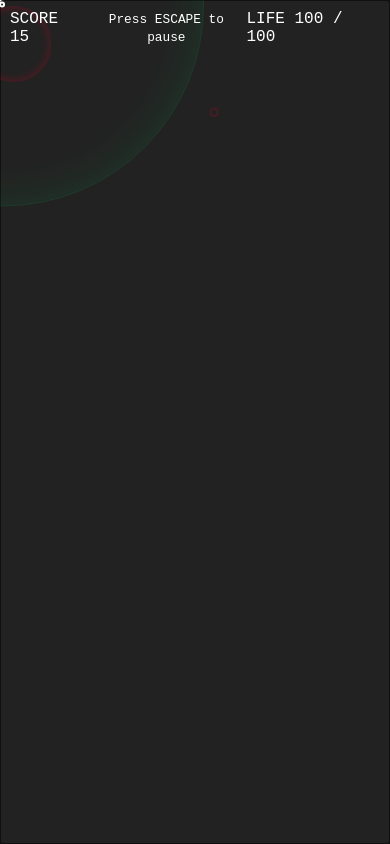
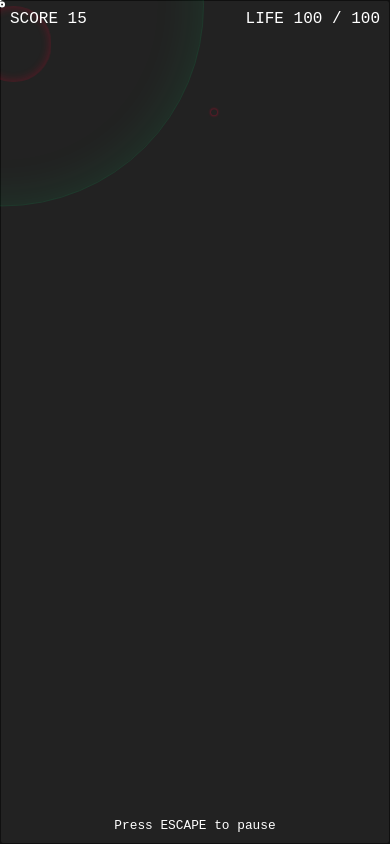
Before and after one commit to calebmpeterson/defend-the-tower, a React (Create React App) app: page / in a window 390 px wide. Built offline with nearby package versions, Linux system fonts and the light colour scheme; a web font is replaced by a local one.

Commit message:
rearrange HUD to be mobile friendly

```diff
--- a/src/components/HUD.tsx
+++ b/src/components/HUD.tsx
@@ -2,7 +2,6 @@ import { css } from "@emotion/react";
 import { FC, Fragment } from "react";
 import { useScore } from "../state/score";
 import { useTowerHealth, useTowerMaxHealth } from "../state/tower";
-import DevTools from "./DevTools";
 
 const baseContainerCss = css`
   position: absolute;
@@ -35,10 +34,6 @@ const HUD: FC = () => {
       <div css={upperContainerCss}>
         <div>SCORE {score}</div>
 
-        <div style={{ textAlign: "center" }}>
-          <small>Press ESCAPE to pause</small>
-        </div>
-
         <div>
           LIFE {health.toFixed(0)} / {maxHealth.toFixed(0)}
         </div>
@@ -46,7 +41,10 @@ const HUD: FC = () => {
 
       <div css={lowerContainerCss}>
         <div />
-        <DevTools />
+
+        <div style={{ textAlign: "center" }}>
+          <small>Press ESCAPE to pause</small>
+        </div>
         <div />
       </div>
     </Fragment>
```
